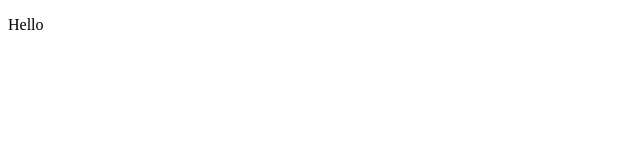
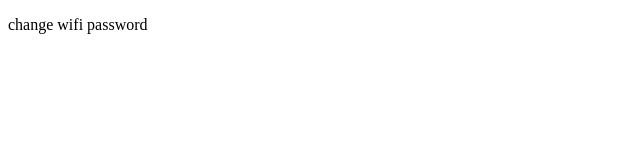
Before and after one commit to 19216811-router/19216811, a plain HTML site: page change-wifi-password.html in a window 1280 px wide. Shown: the whole page, without its empty margins (0-640 px from the left). Drawn offline with Linux system fonts and the light colour scheme.

Commit message:
Update change-wifi-password.html

```diff
--- a/change-wifi-password.html
+++ b/change-wifi-password.html
@@ -6,6 +6,6 @@
     <title>Document</title>
 </head>
 <body>
-    <p>Hello</p>
+    <p>change wifi password</p>
 </body>
 </html>
```
